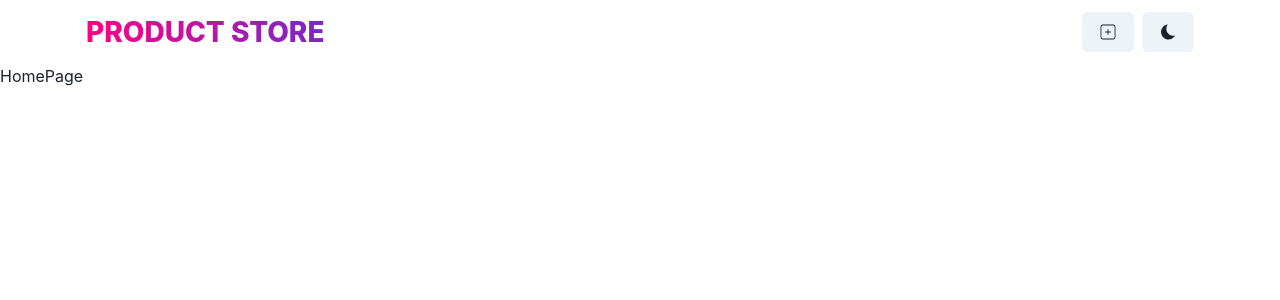
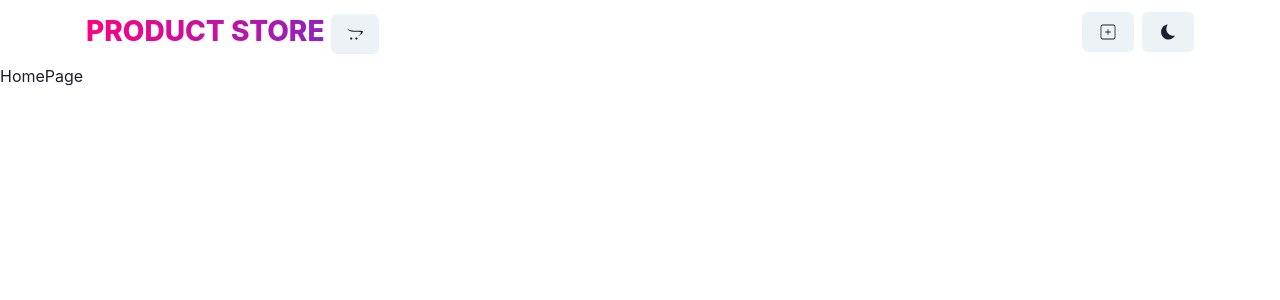
Before and after one commit to HarindiNikeshala/Online-Ordering-System, a React (Vite) app in the folder frontend/: page / in a window 1280 px wide. Shown: the top 300 px of the page. Built offline with nearby package versions, Linux system fonts and the light colour scheme.

Commit message:
Nav bar commit

```diff
--- a/frontend/src/components/Navbar.jsx
+++ b/frontend/src/components/Navbar.jsx
@@ -2,6 +2,7 @@ import { Container, Flex, HStack, Text, Button, useColorMode } from "@chakra-ui/
 import { CiSquarePlus } from "react-icons/ci";
 import { Link } from "react-router-dom";
 import { IoIosMoon, IoIosSunny } from "react-icons/io";
+import { FaOpencart } from "react-icons/fa";
 
 const Navbar = () => {
 
@@ -26,7 +27,8 @@ const Navbar = () => {
           textAlign={"center"}
           fontWeight='extrabold'
         >
-          <Link to={"/"}>Product Store</Link>
+          <Link to={"/"}>Product Store </Link>
+          <Button><FaOpencart /></Button>
         </Text>
 
         <HStack spacing={2} alignItems={"center"}>
```
